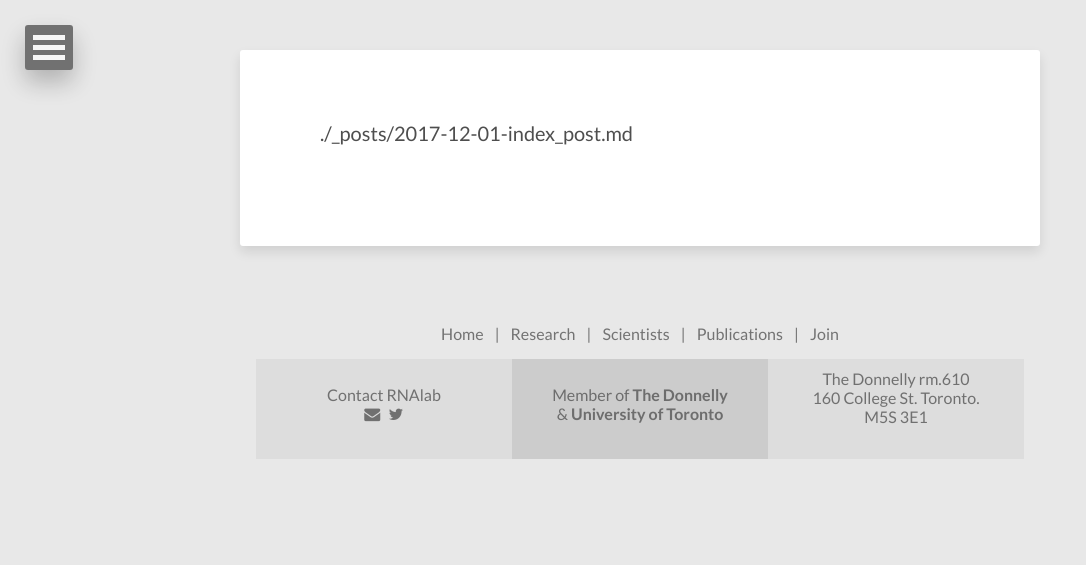
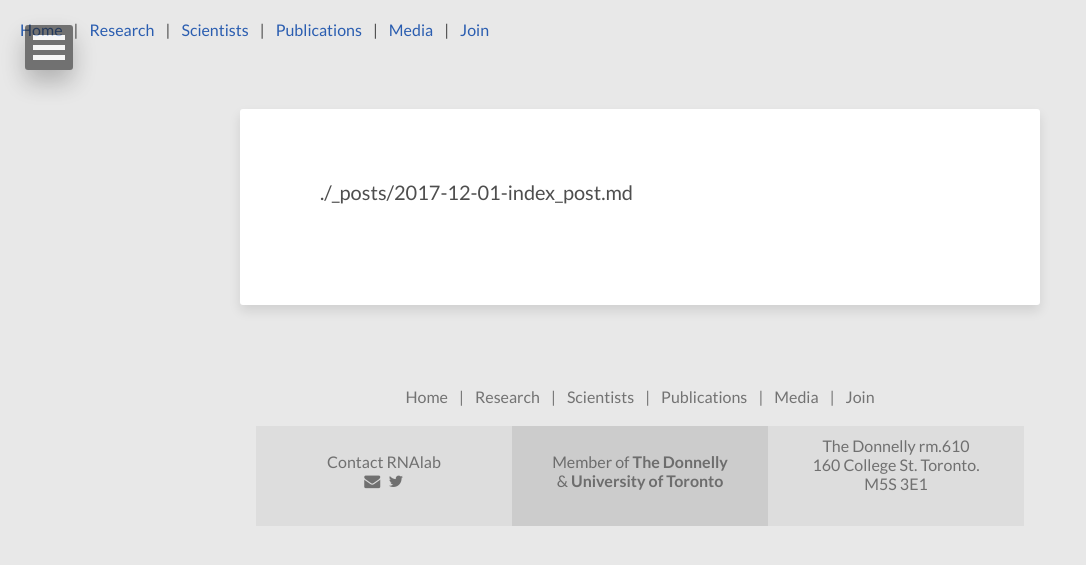
Before and after one commit to bioSyntax/bioSyntax-site, a Jekyll site: the page built from index_post.md, in a window 1280 px wide. Shown: the top 565 px of the page, without its empty margins (0-1086 px from the left). Built offline with Jekyll 4.4.1, drawn with Linux system fonts in a browser that asks for light colours; nearby versions of some CDN libraries; our own code applies the rules of GitHub Pages for plain Markdown files.

Commit message:
Update navigation banner

```diff
--- a/_config.yml
+++ b/_config.yml
@@ -36,6 +36,7 @@ owner:
 
 # Links
 link:
+  resume:         https://rRNA.ca
   mogen:          https://moleculargenetics.utoronto.ca/
   donnelly:       https://thedonnellycentre.utoronto.ca/
 
--- a/_includes/footer.html
+++ b/_includes/footer.html
@@ -20,14 +20,7 @@
 }
 </style>
 
-<span><p>
-  <a href="{{ site.url }}">Home</a> &ensp;|&ensp;
-  <a href="{{ site.url }}/research">Research</a> &ensp;|&ensp;
-  <a href="{{ site.url }}/team">Scientists</a> &ensp;|&ensp;
-  <a href="{{ site.url }}/lit">Publications</a> &ensp;|&ensp;
-  <a href="{{ site.url }}/join">Join</a>
-</p></span>
-
+{% include navigation_banner.html %}
 
 <span>
     <div class="row">
--- a/_includes/head.html
+++ b/_includes/head.html
@@ -22,7 +22,7 @@
 
 <!-- HTTPS redirect for website -->
 <script type="text/javascript">
-    var host = "biosyntax.org";
+    var host = "";
 	    if ((host == window.location.host) && (window.location.protocol != "https:"))
 		        window.location.protocol = "https";
 </script>
--- a/_includes/navigation.html
+++ b/_includes/navigation.html
@@ -20,8 +20,12 @@
 					   M5S 3E1
 					   </p>
 				</li>
-				{% if site.owner.github2 %}<li>
-					<a href="https://github.com/{{ site.owner.github }}"><i class="fa fa-fw fa-github"></i> Source</a>
+				<li>
+					<a href="{{ site.link.resume }}"><i class="fa fa-university"></i> eCV Site</a>
+				</li>
+				</li>
+				{% if site.owner.github %}<li>
+					<a href="https://github.com/{{ site.owner.github }}"><i class="fa fa-fw fa-github"></i> Github</a>
 				</li>{% endif %}
 				{% if site.owner.email %}<li>
 					<a href="mailto:{{ site.owner.email }}"><i class="fa fa-fw fa-envelope"></i> Contact</a>
--- /dev/null
+++ b/_includes/navigation_banner.html
@@ -0,0 +1,10 @@
+<div id='navigationbanner'>
+  <span><p style="margin: 20px">
+  <a href="{{ site.url }}">Home</a> &ensp;|&ensp;
+  <a href="{{ site.url }}/research">Research</a> &ensp;|&ensp;
+  <a href="{{ site.url }}/team">Scientists</a> &ensp;|&ensp;
+  <a href="{{ site.url }}/lit">Publications</a> &ensp;|&ensp;
+  <a href="{{ site.url }}/media">Media</a> &ensp;|&ensp;
+  <a href="{{ site.url }}/join">Join</a>
+  </p></span>
+</div>
--- a/_layouts/page.html
+++ b/_layouts/page.html
@@ -20,6 +20,8 @@
   </div><!-- /.entry-image -->
 </div><!-- /.entry-header -->
 {% endif %}
+
+{% include navigation_banner.html %}
 
 <div id="main" role="main">
   <article class="hentry">
```
